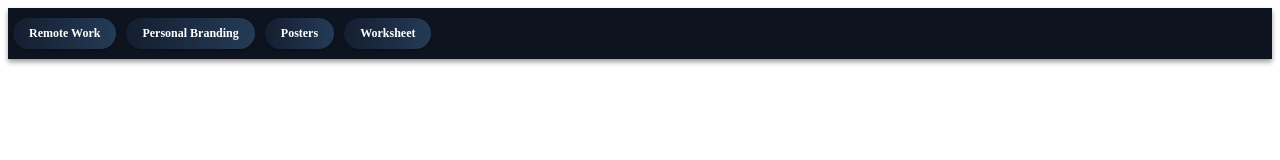
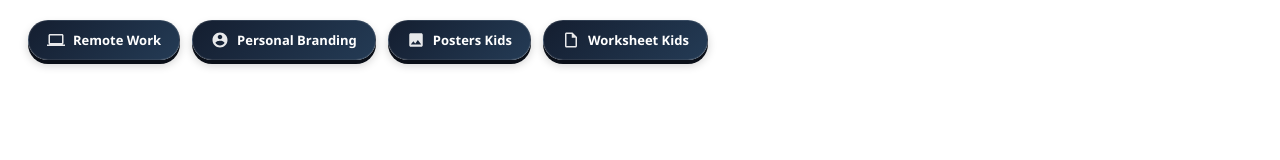
Before and after one commit to haanmadee/NAVIGATION, a plain HTML site: page index.html in a window 1280 px wide. Drawn offline with Linux system fonts and the light colour scheme.

Commit message:
Update index.html

```diff
--- a/index.html
+++ b/index.html
@@ -1,57 +1,98 @@
 <style>
-  /* Container untuk scroll horizontal */
-  .nav-scroll-container {
+  /* Container Navigasi */
+  .top-nav-scroll {
+    position: sticky;
+    top: 10px; /* Memberi sedikit jarak dari bibir atas layar agar elegan */
+    z-index: 1000;
+
     display: flex;
     overflow-x: auto;
-    white-space: nowrap;
-    gap: 10px; /* Jarak antar tombol */
-    padding: 10px 5px;
-    -webkit-overflow-scrolling: touch; /* Efek smooth di iOS */
-    scrollbar-width: none; /* Sembunyikan scrollbar Firefox */
+    padding: 10px 20px 20px 20px; /* Padding bawah lebih besar untuk ruang bayangan tombol */
+    gap: 12px;
 
-    /* PENTING: Membuat navigasi menempel di atas */
-    position: sticky;
-    top: 0;
-    z-index: 9999; /* Pastikan selalu berada di atas semua konten */
-    background: #0d1420; /* Latar belakang solid agar konten di bawah tidak terlihat */
-    box-shadow: 0 3px 5px rgba(0, 0, 0, 0.4); /* Memberi kesan tombol terangkat */
+    /* Hilangkan scrollbar tapi tetap bisa di-scroll */
+    scrollbar-width: none; /* Firefox */
+    -ms-overflow-style: none;  /* IE/Edge */
+
+    /* Agar container tidak memblokir klik di area kosong sekitarnya */
+    pointer-events: none;
   }
 
-  /* Sembunyikan scrollbar di Chrome/Safari */
-  .nav-scroll-container::-webkit-scrollbar {
-    display: none;
+  .top-nav-scroll::-webkit-scrollbar {
+    display: none; /* Chrome/Safari */
   }
 
-  /* Gaya Tombol (Rounded Pill, Gradient, Compact) */
-  .nav-pill-btn {
-    display: inline-block;
-    /* Gradient yang diminta: #141e30 ke #243b55 */
-    background: linear-gradient(90deg, #141e30 0%, #243b55 100%);
-    color: #ffffff !important;
+  /* Tombol Utama */
+  .nav-btn {
+    /* Mengaktifkan kembali pointer events pada tombol */
+    pointer-events: auto;
+
+    display: flex;
+    align-items: center;
+    gap: 8px; /* Jarak icon ke teks */
+
+    /* Gradient Dark Blue */
+    background: linear-gradient(135deg, #141e30 0%, #243b55 100%);
+    color: white;
     text-decoration: none;
-    font-size: 12px;
+
+    font-family: 'Segoe UI', Tahoma, Geneva, Verdana, sans-serif;
+    font-size: 13px;
     font-weight: 600;
-    padding: 8px 16px;
-    border-radius: 50px; /* Rounded pill */
-    box-shadow: 0 1px 3px rgba(0,0,0,0.3);
-    transition: transform 0.2s;
-    border: none;
-    cursor: pointer;
+    white-space: nowrap;
+
+    padding: 10px 18px;
+    border-radius: 50px;
+    border: 1px solid rgba(255, 255, 255, 0.1); /* Border tipis halus */
+
+    /* Efek 3D Bayangan */
+    box-shadow: 0 4px 0 #0a0f18, 0 5px 10px rgba(0,0,0,0.2);
+    transition: all 0.15s cubic-bezier(0.4, 0, 0.2, 1);
+    transform: translateY(0);
   }
 
-  .nav-pill-btn:active {
-    transform: scale(0.95);
+  /* Style Icon SVG */
+  .nav-btn svg {
+    width: 18px;
+    height: 18px;
+    fill: currentColor; /* Mengikut warna text (putih) */
+    opacity: 0.9;
   }
 
-  /* Smooth Scroll Global untuk halaman (membuat perpindahan tombol halus) */
-  html {
-    scroll-behavior: smooth;
+  /* Efek Hover */
+  .nav-btn:hover {
+    filter: brightness(1.15); /* Sedikit lebih terang */
+    transform: translateY(-1px); /* Naik sedikit */
+    box-shadow: 0 5px 0 #0a0f18, 0 7px 15px rgba(0,0,0,0.3);
+  }
+
+  /* Efek Klik (Active) */
+  .nav-btn:active {
+    transform: translateY(4px); /* Turun seolah ditekan */
+    box-shadow: 0 0 0 #0a0f18, 0 0 0 rgba(0,0,0,0); /* Bayangan hilang */
   }
 </style>
 
-<div class="nav-scroll-container">
-  <a href="#section-remote" class="nav-pill-btn">Remote Work</a>
-  <a href="#section-branding" class="nav-pill-btn">Personal Branding</a>
-  <a href="#section-posters" class="nav-pill-btn">Posters</a>
-  <a href="#section-worksheet" class="nav-pill-btn">Worksheet</a>
+<div class="top-nav-scroll">
+
+  <a href="#remote-work" class="nav-btn">
+    <svg viewBox="0 0 24 24"><path d="M20,18c1.1,0,2-0.9,2-2V6c0-1.1-0.9-2-2-2H4C2.9,4,2,4.9,2,6v10c0,1.1,0.9,2,2,2H0v2h24v-2H20z M4,6h16v10H4V6z"/></svg>
+    Remote Work
+  </a>
+
+  <a href="#branding" class="nav-btn">
+    <svg viewBox="0 0 24 24"><path d="M12,2C6.48,2,2,6.48,2,12s4.48,10,10,10s10-4.48,10-10S17.52,2,12,2z M12,5c1.66,0,3,1.34,3,3s-1.34,3-3,3S9,9.66,9,8 S10.34,5,12,5z M12,19.2c-2.5,0-4.71-1.28-6-3.22c0.03-1.99,4-3.08,6-3.08c1.99,0,5.97,1.09,6,3.08C16.71,17.92,14.5,19.2,12,19.2z"/></svg>
+    Personal Branding
+  </a>
+
+  <a href="#posters" class="nav-btn">
+    <svg viewBox="0 0 24 24"><path d="M21,19V5c0-1.1-0.9-2-2-2H5C3.9,3,3,3.9,3,5v14c0,1.1,0.9,2,2,2h14C20.1,21,21,20.1,21,19z M8.5,13.5l2.5,3.01L14.5,12l4.5,6H5 L8.5,13.5z"/></svg>
+    Posters Kids
+  </a>
+
+  <a href="#worksheets" class="nav-btn">
+    <svg viewBox="0 0 24 24"><path d="M14,2H6C4.9,2,4,2.9,4,4v16c0,1.1,0.9,2,2,2h12c1.1,0,2-0.9,2-2V8L14,2z M6,20V4h7v5h5v11H6z"/></svg>
+    Worksheet Kids
+  </a>
+
 </div>
```
